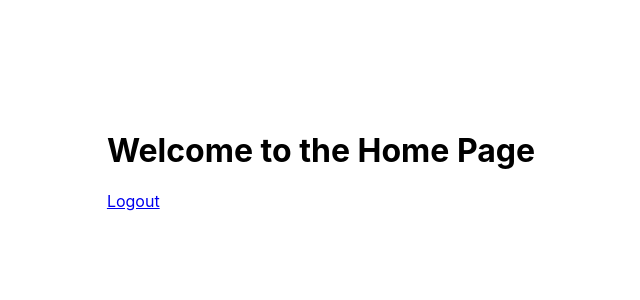
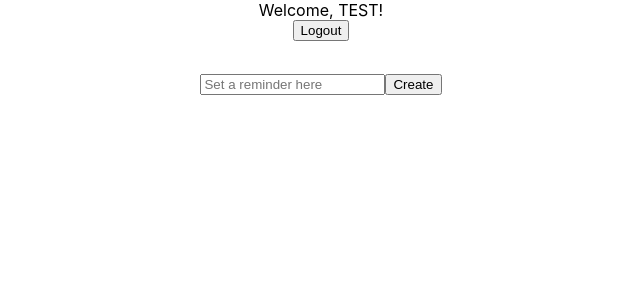
Before and after one commit to natheraf/redo, a React (Create React App) app in the folder client/: page /home in a window 1280 px wide. Shown: the top 300 px of the page, without its empty margins (319-959 px from the left). Built offline with nearby package versions, Linux system fonts and the light colour scheme; sample sign-in values are in the browser's storage.

Commit message:
initial implementation of home page

```diff
--- a/client/src/App.js
+++ b/client/src/App.js
@@ -3,7 +3,7 @@ import { BrowserRouter, Routes, Route } from 'react-router-dom';
 import { AuthProvider } from './AuthContext';
 import {Landing} from './Landing';
 import {Login} from './Login';
-import {Home} from './Home';
+import Home from './Home';
 import Register from './Register';
 import ProtectedRoute from './ProtectedRoute';
 
--- a/client/src/Home.js
+++ b/client/src/Home.js
@@ -1,23 +1,79 @@
-//upon sucessful login, the user should be redirected to the home page.
-//the user should also see a logout button which will redirect the user back to the landing page
-//The user should see an option to create a new to do list
-//The user should see a list of to do items that they have created
-//The user should be able to complete/delete a to do items
-//The user should be able to edit a to do item
+import React, { useState } from 'react';
+import { useAuth } from './AuthContext';
 
-import React from 'react';
+const Home = () => {
+    const { logout } = useAuth(); // Destructure logout from useAuth
+    const [reminders, setReminders] = useState([]);
+    const [newReminder, setNewReminder] = useState('');
+    const [showPopup, setShowPopup] = useState(false);
 
-export const Home = () => {
+    const handleNewReminderChange = (event) => {
+        setNewReminder(event.target.value);
+    };
+
+    const createReminder = () => {
+        setShowPopup(true);
+    };
+    const handleLogout = () => {
+        logout(); // This will clear the user token and update isLoggedIn state
+    };
+
+    // TODO: store the reminder in localStorage so it persists on page refresh
+    const handleReminderCreation = (date, repeat) => {
+        const updatedReminders = [...reminders, { content: newReminder, date, repeat }];
+        setReminders(updatedReminders);
+        setShowPopup(false);
+        setNewReminder('');
+    };
+
+    const handleDateInput = (value) => {
+        // TODO: Handle date input logic here
+    };
+
+    const completeReminder = (index) => {
+        const updatedReminders = reminders.filter((_, i) => i !== index);
+        setReminders(updatedReminders);
+    };
+
+    const renderPopup = () => {
+        if (!showPopup) return null;
+
+        // For now just a placeholder function is used to handle the date input
+        // (does not actually store the date in the state)
+        return (
+            <div className="popup">
+                <input type="datetime-local" onChange={(event) => handleDateInput(event.target.value)} />
+                <button onClick={() => handleReminderCreation(new Date(), false)}>Set Timer/Date</button>
+                <button onClick={() => handleReminderCreation(null, true)}>Set Repeat</button>
+            </div>
+        );
+    };
+
     return (
-        <div className="Home" style={{ display: 'flex', justifyContent: 'center', alignItems: 'center', height: '80vh', marginTop: '-20vh' }}>
-            <header className="Home-header">
-                <h1>Welcome to the Home Page</h1>
-
-
-
-                <a href="/">Logout</a>
-
-            </header>
+        <div style={{ display: 'flex', flexDirection: 'column', alignItems: 'center' }}>
+            <div>Welcome, {"TEST"}!</div>
+            <button onClick={handleLogout}>Logout</button>
+            <div style={{ marginTop: '2.5%' }}>
+                <input
+                    type="text"
+                    value={newReminder}
+                    onChange={handleNewReminderChange}
+                    placeholder="Set a reminder here"
+                />
+                <button onClick={createReminder}>Create</button>
+            </div>
+            {renderPopup()}
+            <div>
+                {/* test code */}
+                {reminders.map((reminder, index) => (
+                    <div key={index}>
+                        <input type="checkbox" onChange={() => completeReminder(index)} />
+                        <span>{reminder.content}</span>
+                    </div>
+                ))}
+            </div>
         </div>
     );
-}
+};
+
+export default Home;
```
